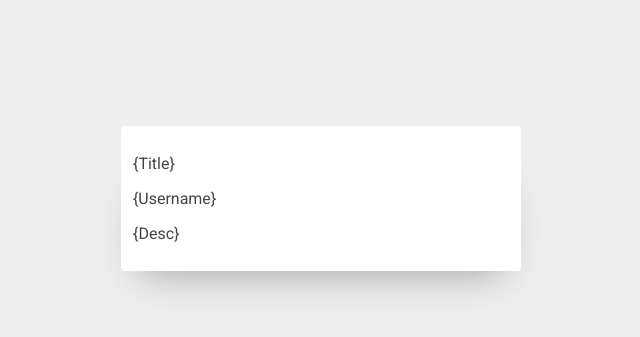
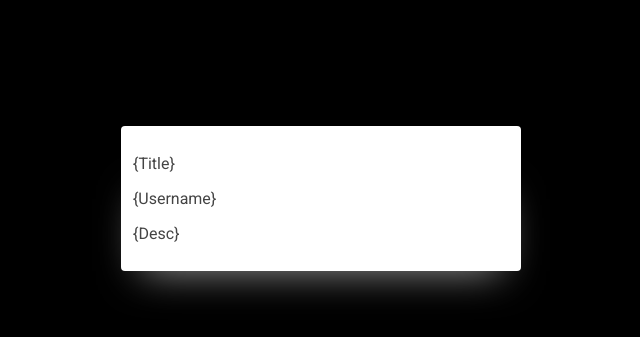
Before and after one commit to jdn-the-dev/total-password-manager, a PHP site: page / in a window 1280 px wide. Shown: the top 337 px of the page, without its empty margins (319-959 px from the left). Run offline with PHP 8.4, Linux system fonts and the light colour scheme.

Commit message:
Background color change to #000

```diff
--- a/css/styles.css
+++ b/css/styles.css
@@ -1,6 +1,6 @@
 @import url(https://fonts.googleapis.com/css?family=Roboto:400,300);
 body {
-  background: #eeeeee;
+  background: #000;
   font-family: "Roboto", sans-serif;
 }
 
```
